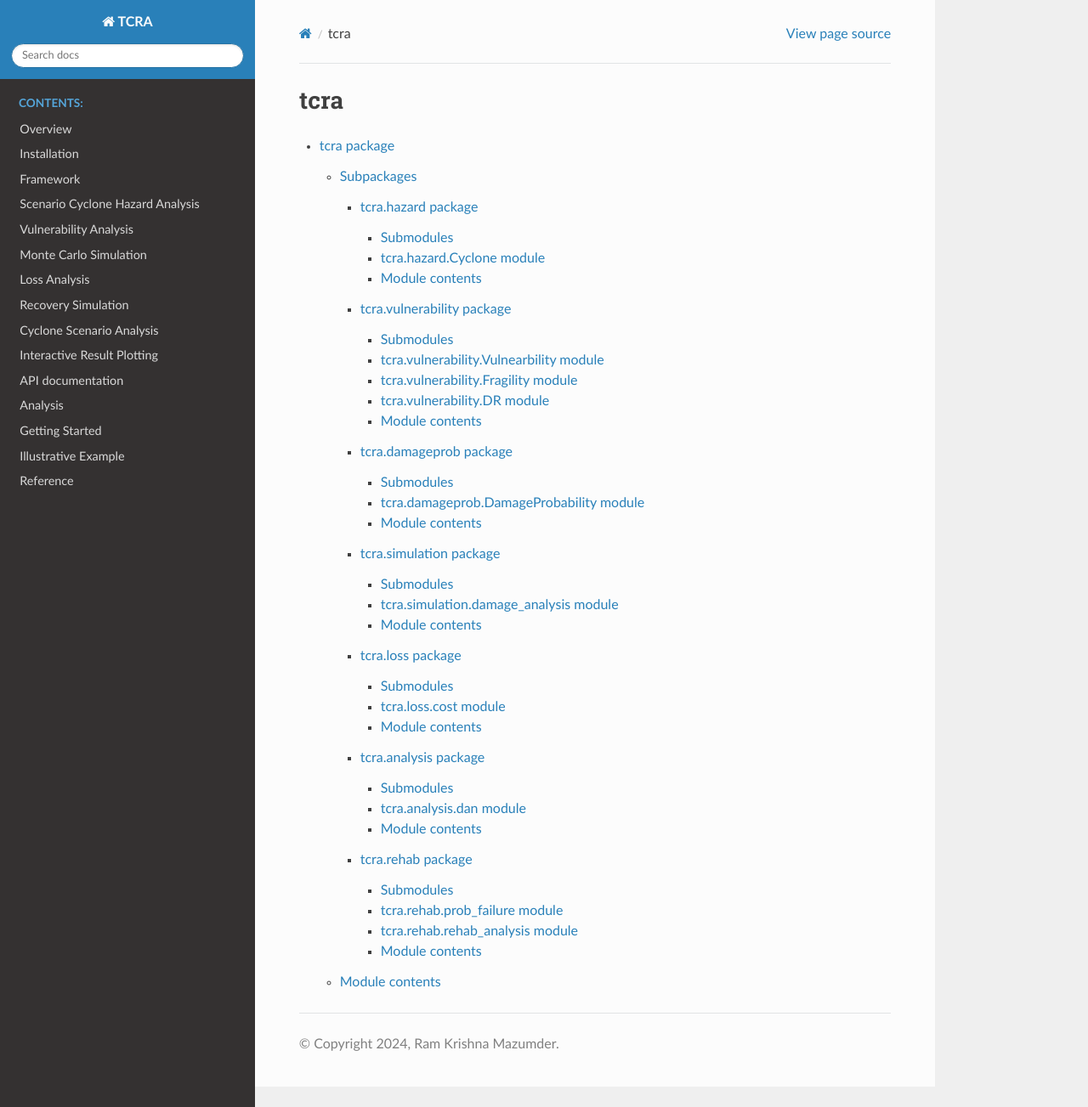
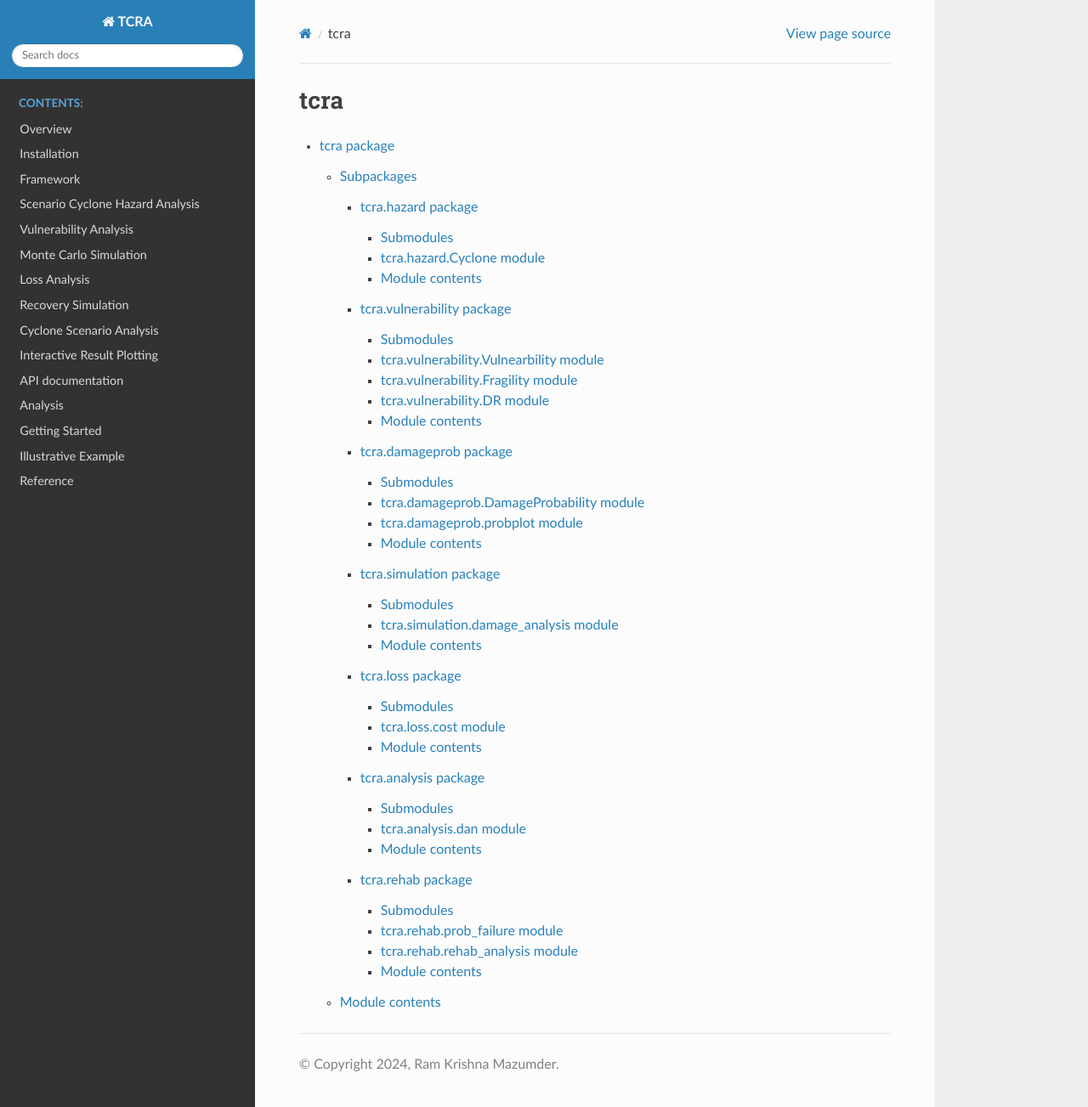
Before and after one commit to rxm562/TCRA, a Sphinx documentation site: the page built from docs/source/apidocs/modules.rst, in a window 1280 px wide and 1303 px high. Shown: the whole window at 85% size. Built offline with Sphinx 7.4.7 and the Read the Docs theme 2.0.0, drawn with Linux system fonts in a browser that asks for light colours; pages that are not in the unit, such as notebooks, are missing from menus.

Commit message:
Update tcra.damageprob.rst

```diff
--- a/docs/source/apidocs/tcra.damageprob.rst
+++ b/docs/source/apidocs/tcra.damageprob.rst
@@ -12,6 +12,13 @@ tcra.damageprob.DamageProbability module
     :undoc-members:
     :show-inheritance:
 
+tcra.damageprob.probplot module
+----------------------------------
+
+.. automodule:: tcra.damageprob.probplot
+    :members:
+    :undoc-members:
+    :show-inheritance:
 
 Module contents
 ---------------
```
